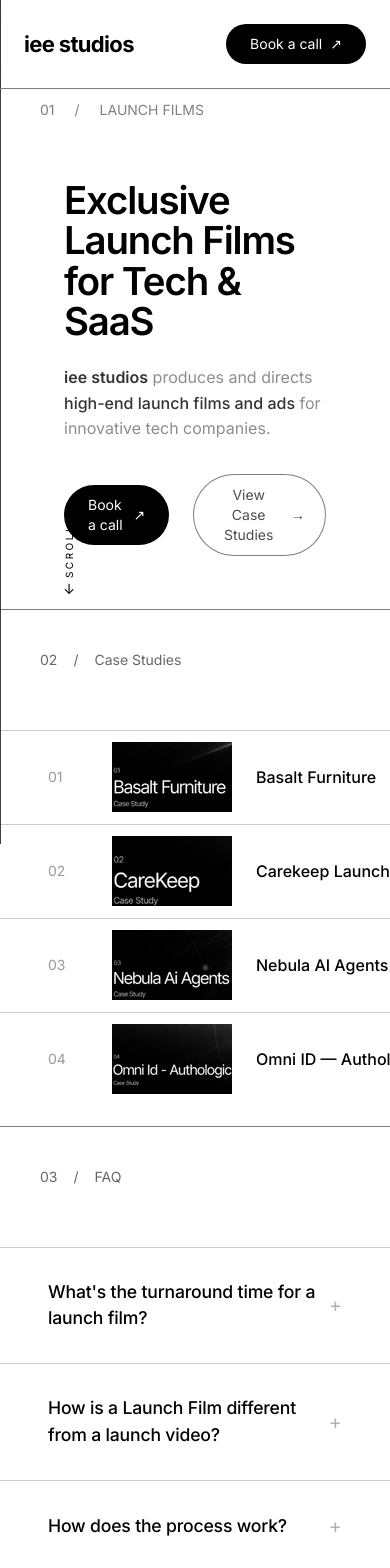
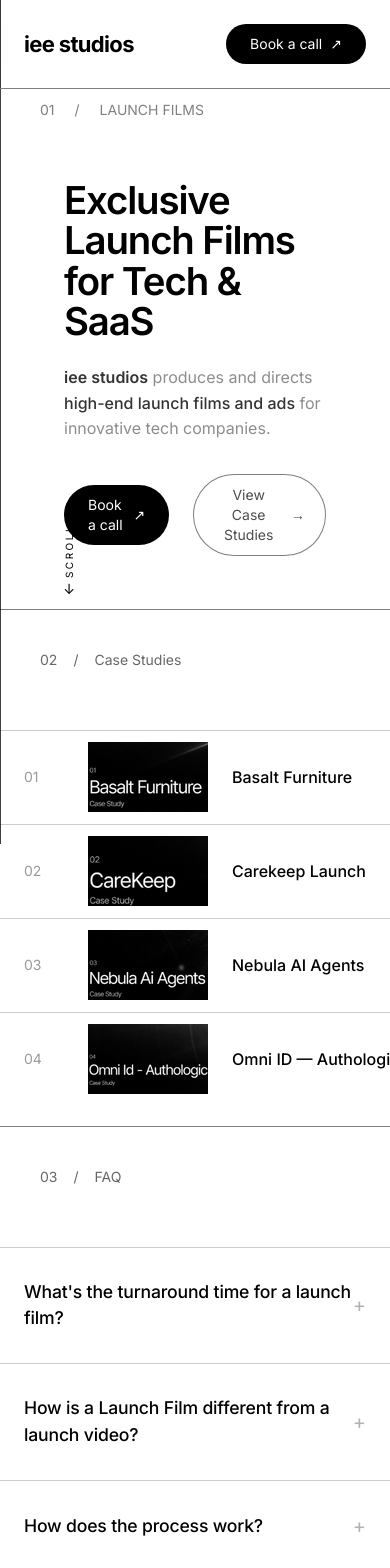
Before and after one commit to arp2006/iee-studios-website, a Next.js app: page / in a window 390 px wide. Shown: the top 1568 px of the page. Built offline with nearby package versions, Linux system fonts and the light colour scheme.

Commit message:
mobile layout optimization 2

```diff
--- a/app/components/ui/FAQSection.tsx
+++ b/app/components/ui/FAQSection.tsx
@@ -54,7 +54,7 @@ export default function FAQSection() {
           {faqs.map((faq, i) => (
             <div
               key={i}
-              className="relative px-12 lg:px-20 transition hover:translate-x-2"
+              className="relative px-6 md:px-12 lg:px-20 transition hover:translate-x-2"
             >
               <div className="absolute top-0 left-0 h-px w-full bg-black/20" />
               <button
--- a/app/components/ui/FeaturedWork.tsx
+++ b/app/components/ui/FeaturedWork.tsx
@@ -125,7 +125,7 @@ export default function FeaturedWork({
               <div
                 onClick={() => onProjectClick(project)}
                 className="
-                  px-12 lg:px-20 py-3
+                  px-6 md:px-12 lg:px-20 py-3
                   flex items-center justify-between
                   group
                   transition
```
